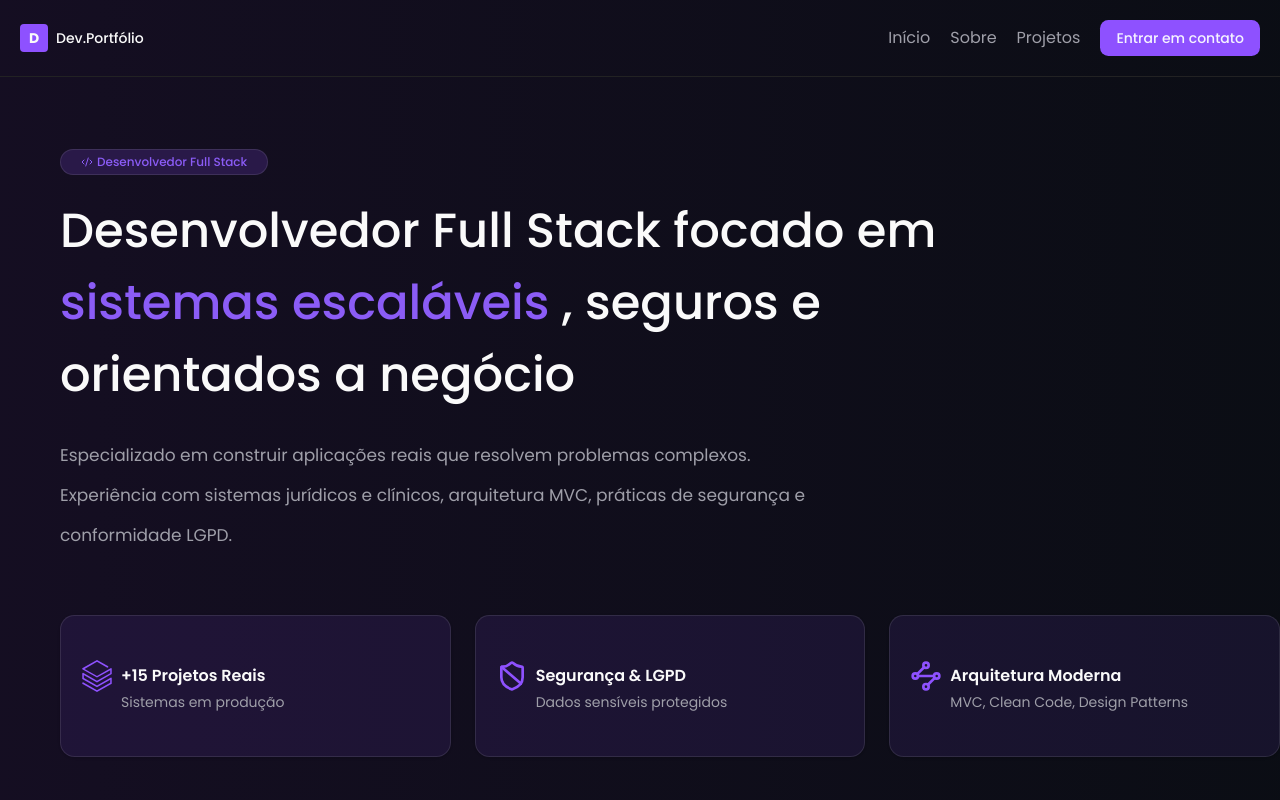
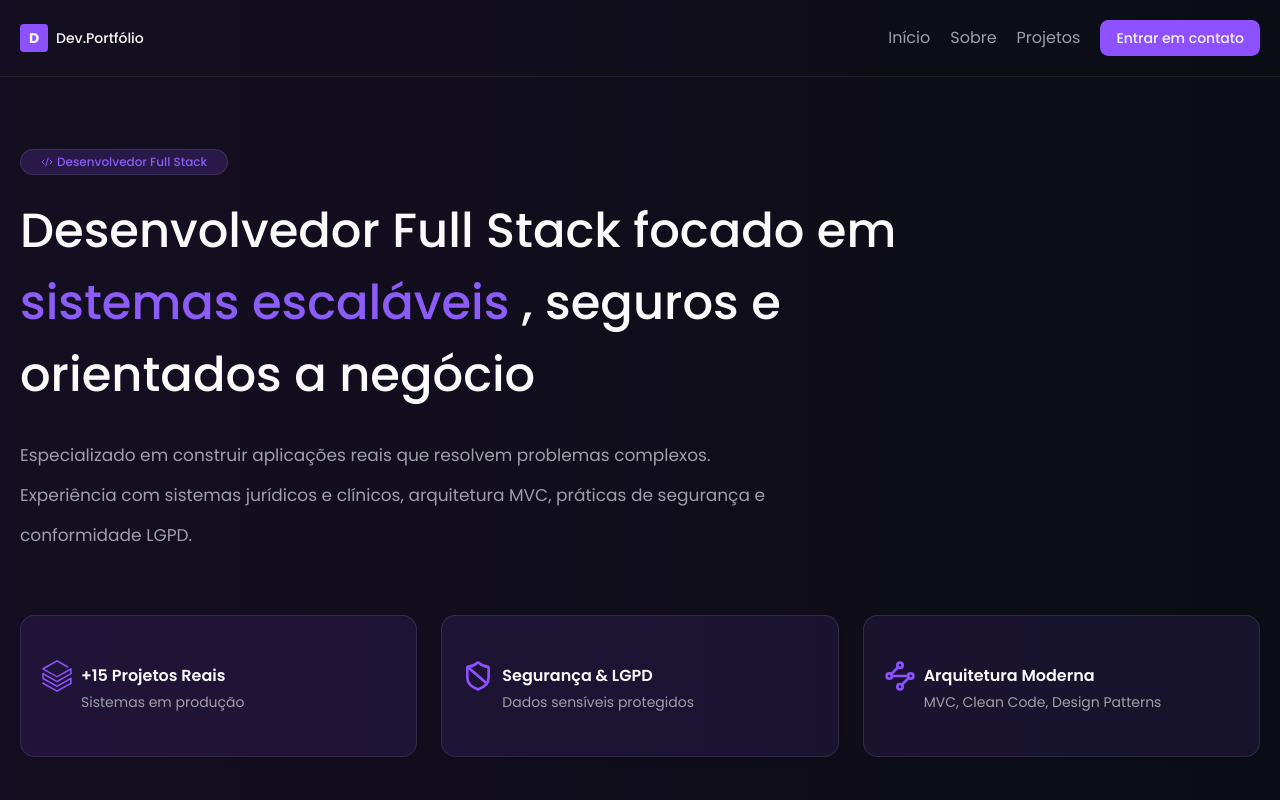
Before and after one commit to marcovaladaress/portfolio, a Next.js app: page / in a window 1280 px wide. Shown: the top 800 px of the page. Built offline with nearby package versions, Linux system fonts and the light colour scheme.

Commit message:
fix: ajustar layout e espaçamento no componente Hero

```diff
--- a/app/_components/hero.tsx
+++ b/app/_components/hero.tsx
@@ -28,7 +28,7 @@ const Hero = () => {
   return (
     <>
       <div className="px-5 pt-11 md:container md:mx-auto md:px-0 md:pt-6">
-        <div className="md:mt-12 md:ml-15 md:flex md:flex-col md:gap-15">
+        <div className="md:mt-12 px-5 md:flex md:flex-col md:gap-15">
           <div className="space-y-5">
             <div>
               <Badge className="flex items-center gap-1 border border-[#8B5CF6/2] bg-[#291948] px-5 py-1 text-[#8B5CF6]">
@@ -57,7 +57,9 @@ const Hero = () => {
                 </div>
                 <div>
                   <h3 className="text-sm font-medium">{item.title}</h3>
-                  <p className="text-muted-foreground text-sm">{item.subtitle}</p>
+                  <p className="text-muted-foreground text-sm">
+                    {item.subtitle}
+                  </p>
                 </div>
               </div>
             ))}
@@ -81,22 +83,17 @@ const Hero = () => {
                 </Card>
               ))}
             </div>
-
           </div>
-          <div className="mt-12 flex flex-col gap-5 md:flex-row  md:mt-2">
+          <div className="mt-12 flex flex-col gap-5 md:mt-2 md:flex-row">
             <Button className="w-full md:w-auto">
               <span>Ver Competências</span>
             </Button>
-            <Button variant="outline" className=" w-full md:w-auto">
+            <Button variant="outline" className="w-full md:w-auto">
               <span>Entre em contato</span>
             </Button>
           </div>
-
-
-
         </div>
       </div>
-
     </>
   );
 };
```
